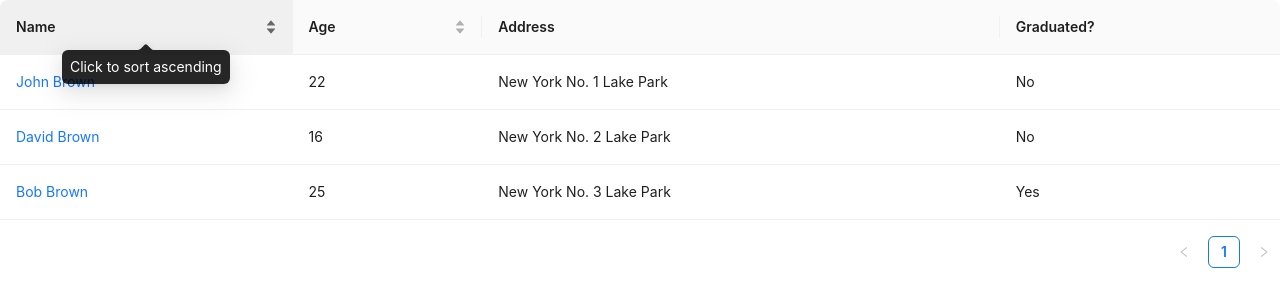
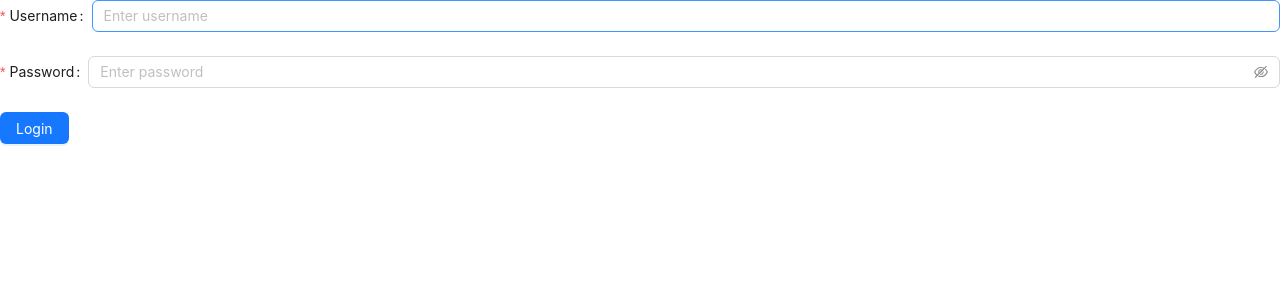
Before and after one commit to dani24sahu/react-antd, a React (Create React App) app: page / in a window 1280 px wide. Shown: the top 306 px of the page. Built offline with nearby package versions, Linux system fonts and the light colour scheme.

Commit message:
started using Login component

```diff
--- a/src/App.js
+++ b/src/App.js
@@ -2,16 +2,14 @@ import "./App.css";
 import AppContact from "./component/contact/Contact";
 import AppAbout from "./component/about/About";
 import Login from "./component/login/Login";
-// import Head from "./component/layout/Header";
 import AppTable from "./component/table/AppTable";
 
 function App() {
   return (
     <>
       {/* <AppContact /> */}
-      {/* <Login /> */}
-      {/* <Head /> */}
-      <AppTable />
+      <Login />
+      {/* <AppTable /> */}
     </>
   );
 }
```
